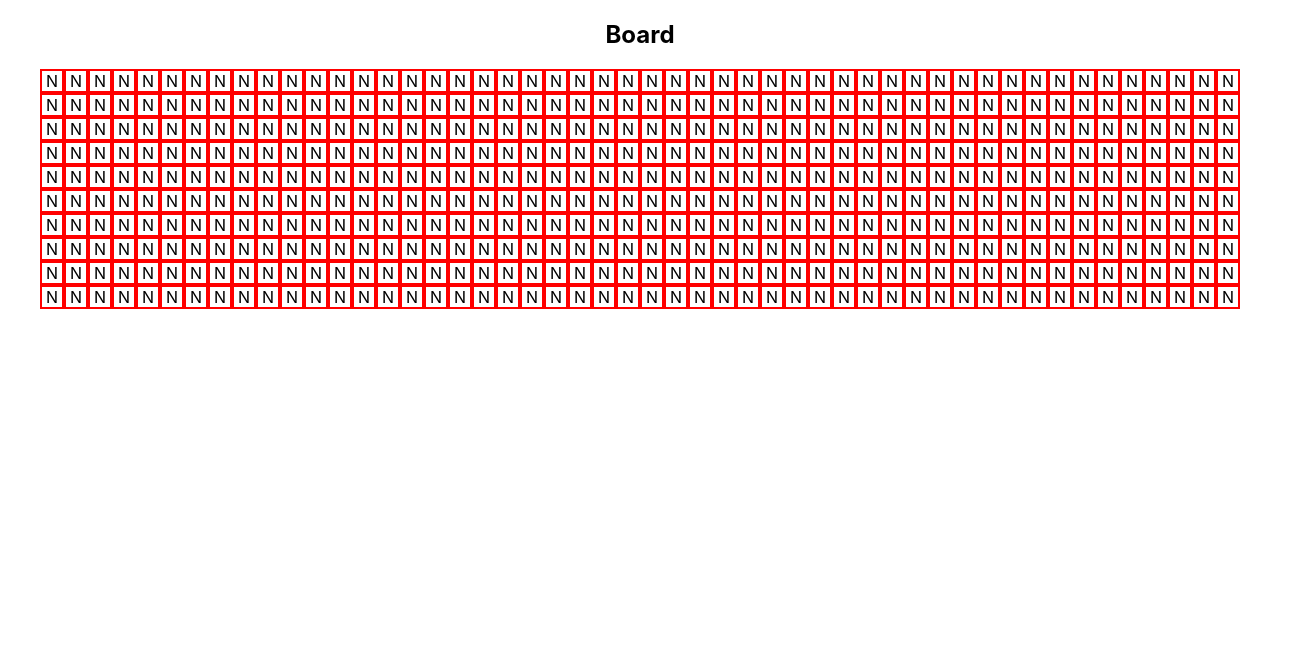
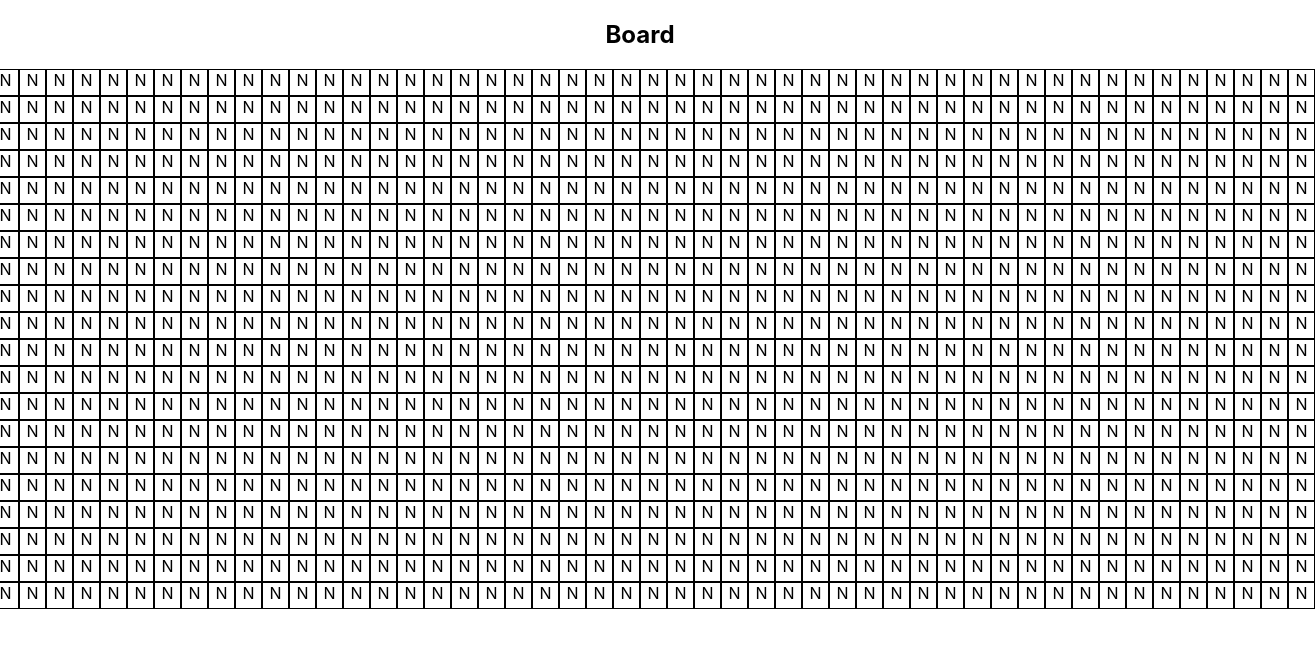
Before and after one commit to GunjanKadu/PathFindingVisualizer, a React (Create React App) app in the folder pathfinder/: page / in a window 1280 px wide. Shown: the top 648 px of the page, 1315 px wide, since content can reach past the window. Built offline with nearby package versions, Linux system fonts and the light colour scheme.

Commit message:
OOPS Adjustments

```diff
--- a/pathfinder/src/Components/Board/board.css
+++ b/pathfinder/src/Components/Board/board.css
@@ -8,3 +8,6 @@
   width: 100vw;
   justify-content: center;
 }
+.board__node {
+  cursor: pointer;
+}
--- a/pathfinder/src/Components/Board/board.tsx
+++ b/pathfinder/src/Components/Board/board.tsx
@@ -1,51 +1,35 @@
-import { spawn } from "child_process";
-import React from "react";
+import React, { useEffect, useState } from "react";
+import { DEFAULT_COLUMNS, DEFAULT_ROWS, uuidv4 } from "../../Utility/constants";
+import Grid from "../../Utility/grid";
 import Node from "../Node/node";
 import "./board.css";
 
-function board() {
-  let rows = 50;
-  let columns = 10;
+function Board() {
+  const [grid, setGrid] = useState<Array<JSX.Element>>();
+  const [key] = useState<string>(uuidv4());
 
-  const uuidv4 = () => {
-    return "xxxxxxxx-xxxx-4xxx-yxxx-xxxxxxxxxxxx".replace(/[xy]/g, function (
-      c
-    ) {
-      var r = (Math.random() * 16) | 0,
-        v = c == "x" ? r : (r & 0x3) | 0x8;
-      return v.toString(16);
-    });
-  };
-  const generateBoard = () => {
-    let result: any = [];
-    for (let i = 0; i < rows; i++) {
-      result.push([]);
-      for (let j = 0; j < columns; j++) {
-        let key = uuidv4();
-        result[i].push(
-          <span key={key} onClick={() => console.log(key)}>
-            <Node />
-          </span>
-        );
-      }
-    }
-
-    console.log(result);
-    return result;
-  };
-
+  useEffect(() => {
+    let grid = new Grid(DEFAULT_ROWS, DEFAULT_COLUMNS).grid;
+    setGrid(grid);
+  }, []);
   return (
     <div className="board">
       <h2>Board</h2>
       <div className="board___nodeContainer">
-        {generateBoard().map((item: Array<any>, i: number) => (
-          <div className="rows" key={i}>
-            {item.map((node, j) => node)}
-          </div>
-        ))}
+        {grid &&
+          grid.length > 0 &&
+          grid.map((item: any, i: number) => (
+            <div className="rows" key={i}>
+              {item.map((node: string, j: number) => (
+                <span key={node} onClick={() => console.log(node)}>
+                  <Node />
+                </span>
+              ))}
+            </div>
+          ))}
       </div>
     </div>
   );
 }
 
-export default board;
+export default Board;
--- a/pathfinder/src/Components/Node/node.css
+++ b/pathfinder/src/Components/Node/node.css
@@ -1,5 +1,5 @@
 .node {
-  height: 20px;
-  width: 20px;
-  border: 2px solid red;
+  height: 25px;
+  width: 25px;
+  border: 1px solid black;
 }
--- a/pathfinder/src/Components/Node/node.tsx
+++ b/pathfinder/src/Components/Node/node.tsx
@@ -1,4 +1,5 @@
 import React from "react";
+import { uuidv4 } from "../../Utility/constants";
 import "./node.css";
 
 function node() {
--- /dev/null
+++ b/pathfinder/src/Utility/constants.ts
@@ -0,0 +1,12 @@
+import { constants } from "buffer";
+
+export const uuidv4 = (): string => {
+  return "xxxxxxxx-xxxx-4xxx-yxxx-xxxxxxxxxxxx".replace(/[xy]/g, function (c) {
+    var r = (Math.random() * 16) | 0,
+      v = c == "x" ? r : (r & 0x3) | 0x8;
+    return v.toString(16);
+  });
+};
+
+export const DEFAULT_COLUMNS = 50;
+export const DEFAULT_ROWS = 20;
--- /dev/null
+++ b/pathfinder/src/Utility/grid.ts
@@ -0,0 +1,24 @@
+import { uuidv4 } from "./constants";
+
+interface IGrid {
+  generateBoard: (rows: number, columns: number) => Array<any>;
+  grid: Array<JSX.Element>;
+}
+export default class Grid implements IGrid {
+  constructor(row: number, column: number) {
+    this.grid = this.generateBoard(row, column);
+  }
+
+  public grid: Array<any>;
+
+  generateBoard = (rows: number, columns: number): Array<any> => {
+    let result: any = [];
+    for (let i = 0; i < columns; i++) {
+      result.push([]);
+      for (let j = 0; j < rows; j++) {
+        result[i].push([uuidv4()]);
+      }
+    }
+    return result;
+  };
+}
```
